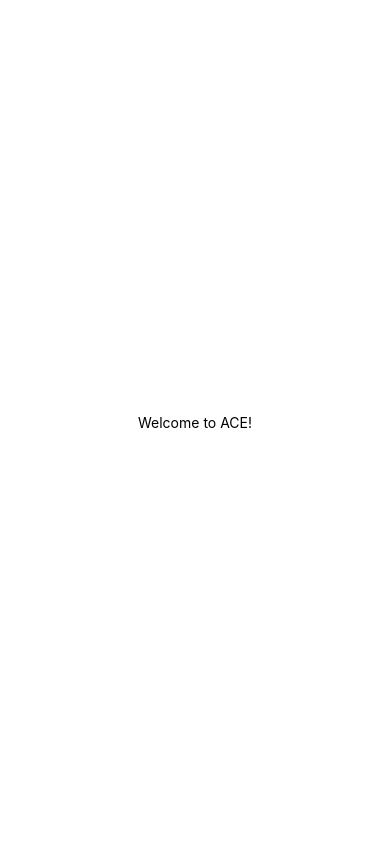
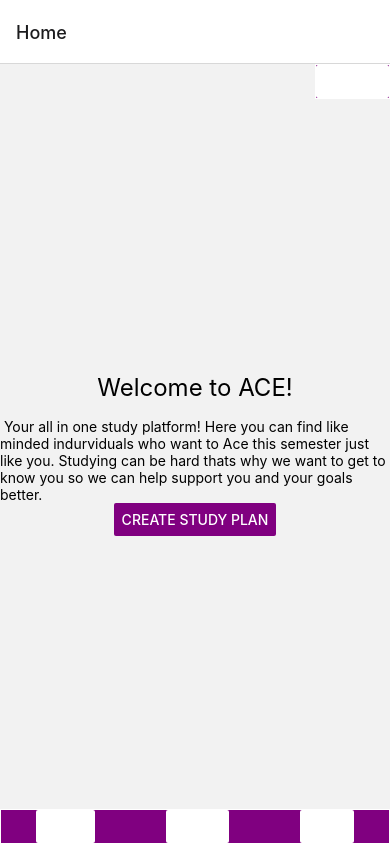
Before and after one commit to texturedcookie/ACE, a React Native app in the folder Ace/: screen /Home in a window 390 px wide. Built offline with nearby package versions, Linux system fonts and the light colour scheme.

Commit message:
Home Screen and app context

```diff
--- a/Ace/App.js
+++ b/Ace/App.js
@@ -1,14 +1,36 @@
 import { StatusBar } from 'expo-status-bar';
 import { StyleSheet, Text, View } from 'react-native';
+import * as React from 'react';
+import { NavigationContainer } from '@react-navigation/native';
+import { createStackNavigator } from '@react-navigation/stack';
+import { AceProvider } from './Context/AceContext.js';
+import HomeScreen from './Screens/Home';
 
-export default function App() {
+const Stack = createStackNavigator();
+
+const App = () => {
   return (
-    <View style={styles.container}>
-      <Text>Welcome to ACE!</Text>
-      <StatusBar style="auto" />
-    </View>
+    <NavigationContainer>
+
+      <AceProvider>
+        <Stack.Navigator initialRouteName="Home">
+          <Stack.Screen
+            name="Home"
+            component={HomeScreen}
+            options={{
+              title: 'Home',
+            }}
+          />
+
+
+        </Stack.Navigator>
+      </AceProvider>
+    </NavigationContainer>
   );
-}
+};
+
+
+
 
 const styles = StyleSheet.create({
   container: {
@@ -18,3 +40,6 @@ const styles = StyleSheet.create({
     justifyContent: 'center',
   },
 });
+
+
+export default App;
--- /dev/null
+++ b/Ace/Components/NavBar.js
@@ -0,0 +1,39 @@
+
+import React from 'react';
+import { View, Button, StyleSheet } from 'react-native';
+
+const NavBar = (props) => {
+  return (
+
+    // <View style={styles.navposition}>
+    <View style={styles.container}>
+      <Button title="Home" onPress={() => props.navigation.navigate('Home')} color="white"/>
+      <Button title="Study" onPress={() => props.navigation.navigate('Study')} color="white"/>
+      <Button title="Plan" onPress={() => props.navigation.navigate('Plan')} color="white"/>
+    </View>
+    // </View>
+  );
+};
+
+const styles = StyleSheet.create({
+  container: {
+    flexDirection: 'row',
+    justifyContent: 'space-around',
+    alignItems: 'flex-end',
+     position: 'absolute',
+     bottom: 0,
+     left: 0,
+    right: 0,
+    borderWidth: 1, // Add border styling
+    borderColor: 'white', // Change border color as needed
+    backgroundColor: 'purple',
+  },
+  // navposition:{
+  //   flexDirection: 'row',
+  //   flexWrap: 'wrap',
+  //   alignItems: 'baseline',
+  // }
+
+});
+
+export default NavBar;
--- /dev/null
+++ b/Ace/Components/ProfileButton.js
@@ -0,0 +1,39 @@
+
+import React from 'react';
+import { View, Button, StyleSheet } from 'react-native';
+
+const ProfileButton = (props) => {
+  return (
+
+    // <View style={styles.navposition}>
+    <View style={styles.container}>
+      <Button
+      title="Profile"
+      onPress={() => props.navigation.navigate('Profile')}
+      color="white"
+      />
+
+    </View>
+    // </View>
+  );
+};
+
+const styles = StyleSheet.create({
+    container: {
+        position: 'absolute',
+        top: 0,
+        right: 0,
+        margin: 0, // You can adjust the margin for spacing
+        borderWidth: 1, // Add border styling
+        borderColor: 'white',
+        backgroundColor: 'purple', // Change border color as needed
+      },
+  // navposition:{
+  //   flexDirection: 'row',
+  //   flexWrap: 'wrap',
+  //   alignItems: 'baseline',
+  // }
+
+});
+
+export default ProfileButton;
--- /dev/null
+++ b/Ace/Context/AceContext.js
@@ -0,0 +1,18 @@
+import React, { createContext, useState } from "react";
+
+const AceContext = createContext();
+
+export const AceProvider = ({ children }) => {
+
+    const aceContextValue = {
+    "NAME":"hi"
+    };
+
+    return (
+      <AceContext.Provider value={aceContextValue}>
+        {children}
+      </AceContext.Provider>
+    );
+  };
+
+  export default AceContext;
--- a/Ace/Screens/Home.js
+++ b/Ace/Screens/Home.js
@@ -1,15 +1,22 @@
 import React from 'react';
 import { View, Text, StyleSheet, Button } from 'react-native';
+import NavBar from '../Components/NavBar';
+import ProfileButton from '../Components/ProfileButton';
 
 const HomeScreen = ({ navigation }) => {
   return (
     <View style={styles.container}>
+      <ProfileButton navigation={navigation}/>
       <Text style={styles.title}>Welcome to ACE!</Text>
       <Text> Your all in one study platform! Here you can find like minded indurviduals who want to Ace this semester just like you. Studying can be hard thats why we want to get to know you so we can help support you and your goals better.</Text>
       <Button
+      style={styles.studyButton}
         title="Create Study Plan"
         onPress={() => navigation.navigate('Details')}
+        color="purple"
       />
+      <NavBar navigation={navigation}/>
+
     </View>
   );
 };
@@ -24,6 +31,9 @@ const styles = StyleSheet.create({
     fontSize: 24,
     marginBottom: 16,
   },
+  studyButton: {
+    backgroundColor: 'purple'
+  }
 });
 
 export default HomeScreen;
--- a/Ace/package.json
+++ b/Ace/package.json
@@ -9,10 +9,14 @@
     "web": "expo start --web"
   },
   "dependencies": {
+    "@react-navigation/native": "^6.1.9",
+    "@react-navigation/stack": "^6.3.20",
     "expo": "~49.0.15",
     "expo-status-bar": "~1.6.0",
     "react": "18.2.0",
-    "react-native": "0.72.6"
+    "react-native": "0.72.6",
+    "react-native-safe-area-context": "^4.6.3",
+    "react-native-screens": "~3.22.0"
   },
   "devDependencies": {
     "@babel/core": "^7.20.0"
```
Also changed, not shown: 1 other file (tests, documents, lock files or other folders).
